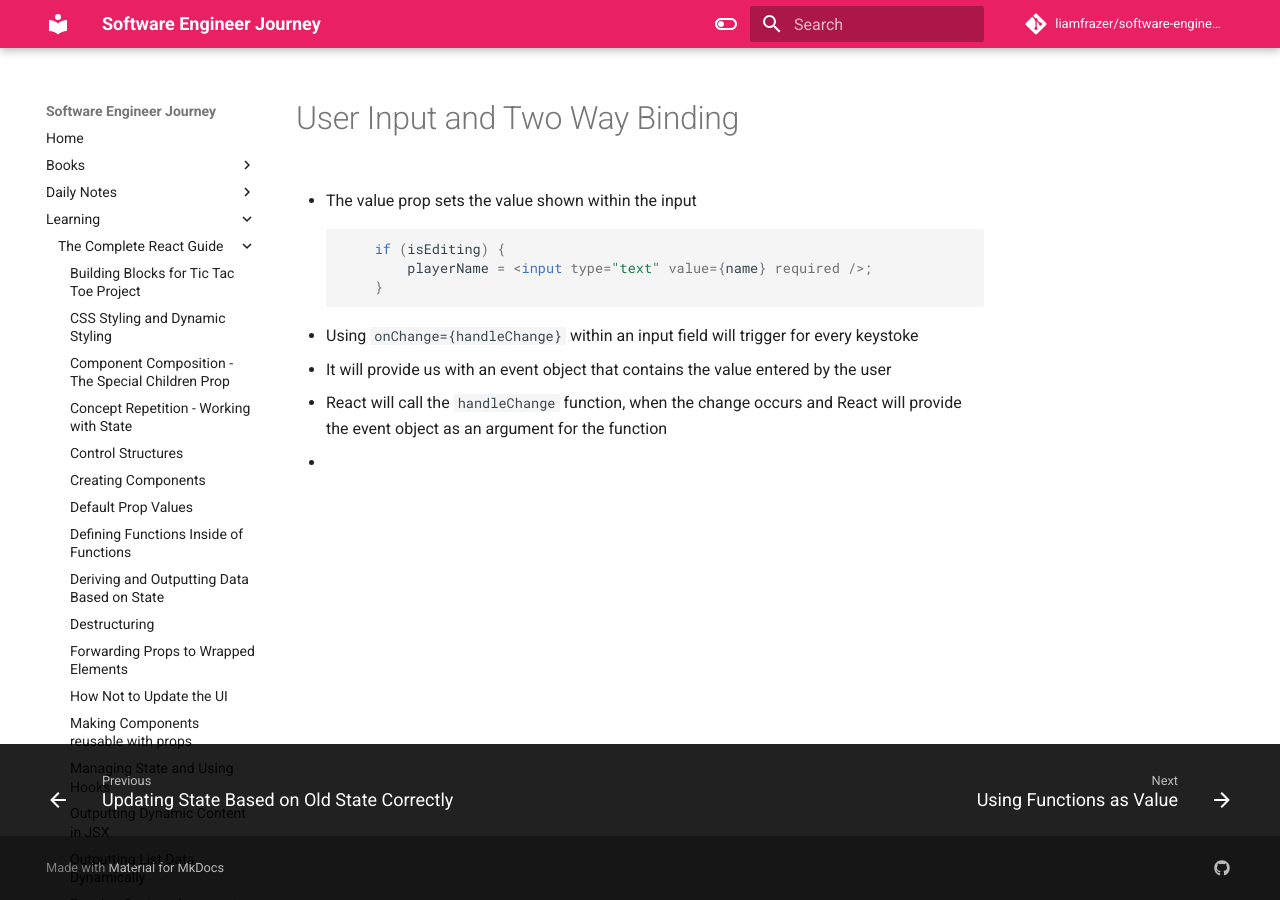
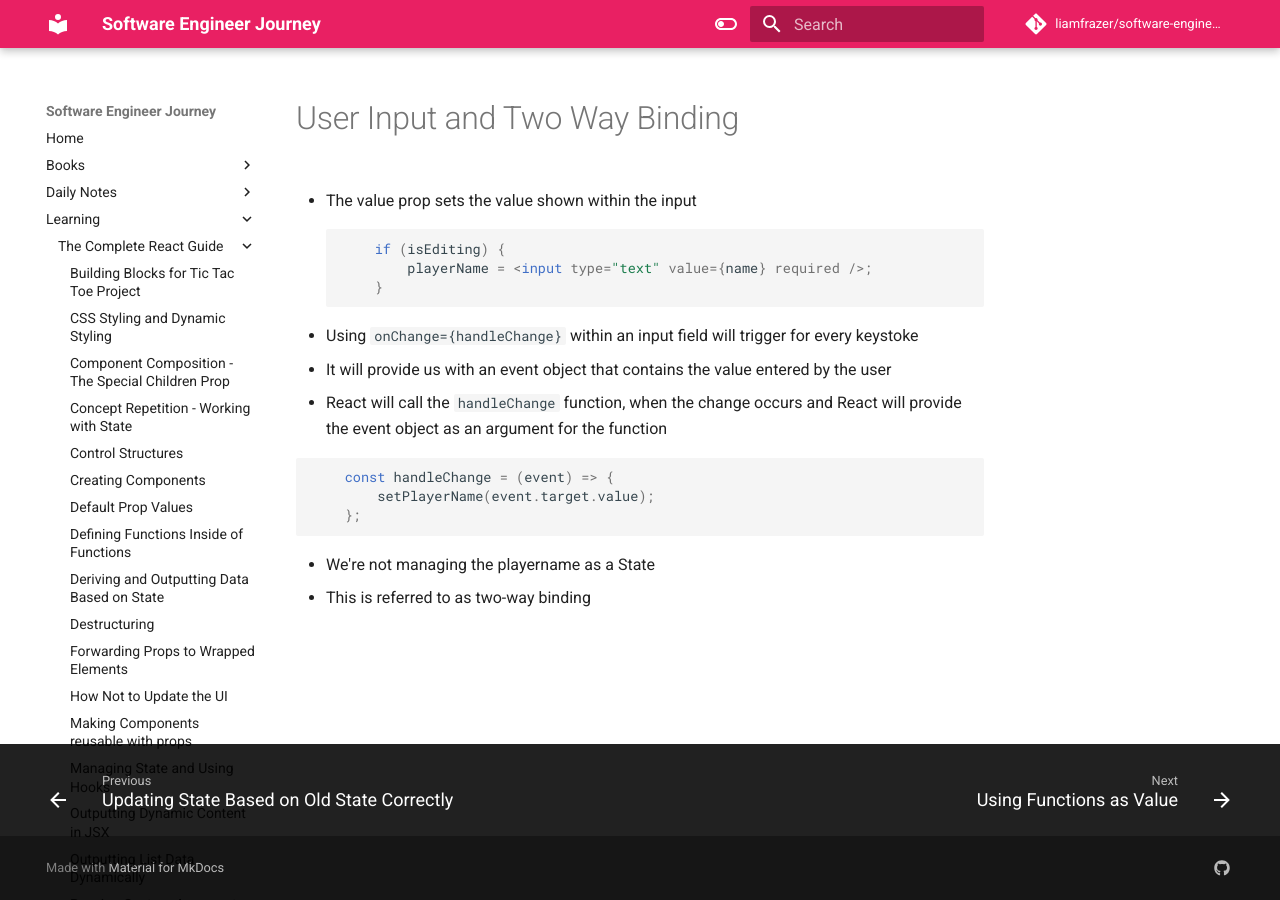
Before and after one commit to liamfrazer/software-engineer-journey, an MkDocs documentation site: the page built from docs/Learning/The Complete React Guide/User Input and Two Way Binding.md, in a window 1280 px wide. Built offline with MkDocs 1.6.1 and Material for MkDocs 9.7.7, drawn with Linux system fonts in a browser that asks for light colours; comment, search, counter and statistics services are not loaded.

Commit message:
vault backup: 2023-12-24 12:01:29

````diff
--- a/docs/Learning/The Complete React Guide/User Input and Two Way Binding.md
+++ b/docs/Learning/The Complete React Guide/User Input and Two Way Binding.md
@@ -17,4 +17,12 @@ tags:
 * Using `onChange={handleChange}` within an input field will trigger for every keystoke
 * It will provide us with an event object that contains the value entered by the user
 * React will call the `handleChange` function, when the change occurs and React will provide the event object as an argument for the function
-*
+
+```jsx
+	const handleChange = (event) => {
+		setPlayerName(event.target.value);
+	};
+```
+
+* We're not managing the playername as a State
+* This is referred to as two-way binding
````
